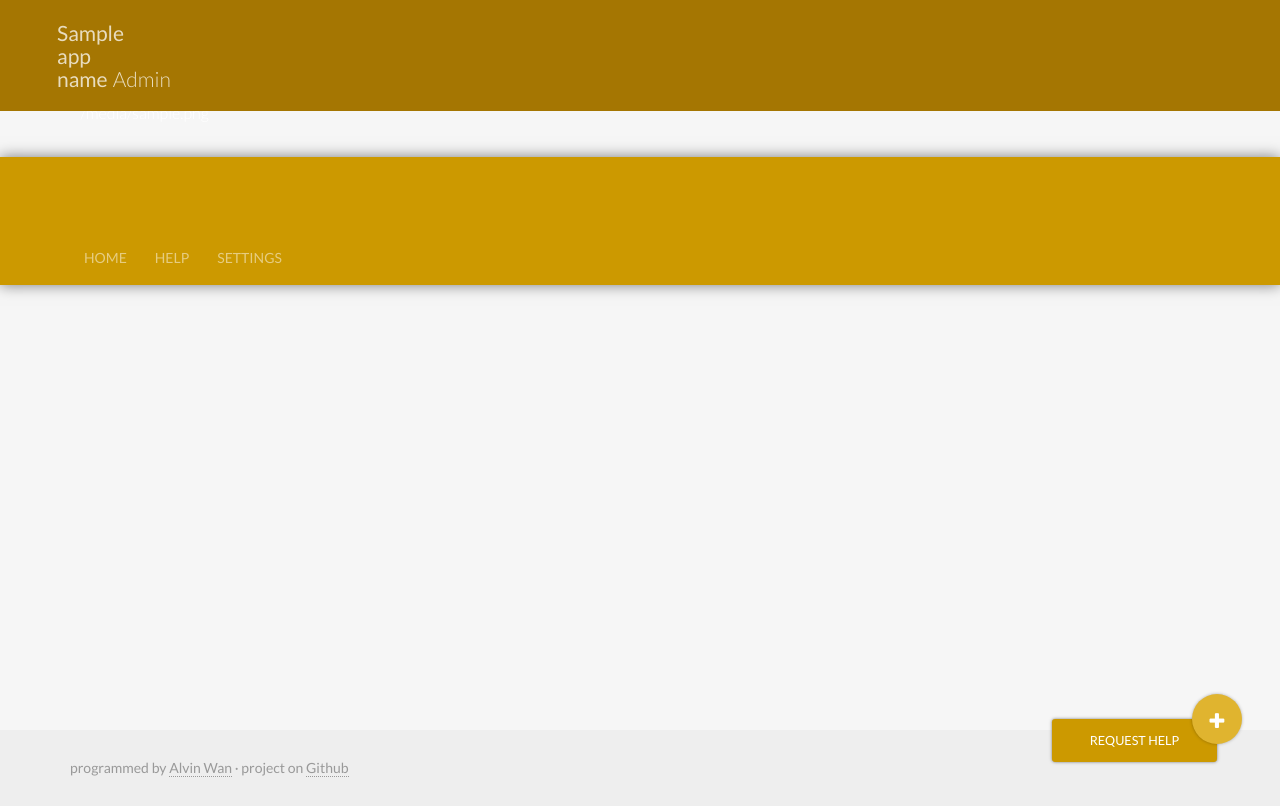
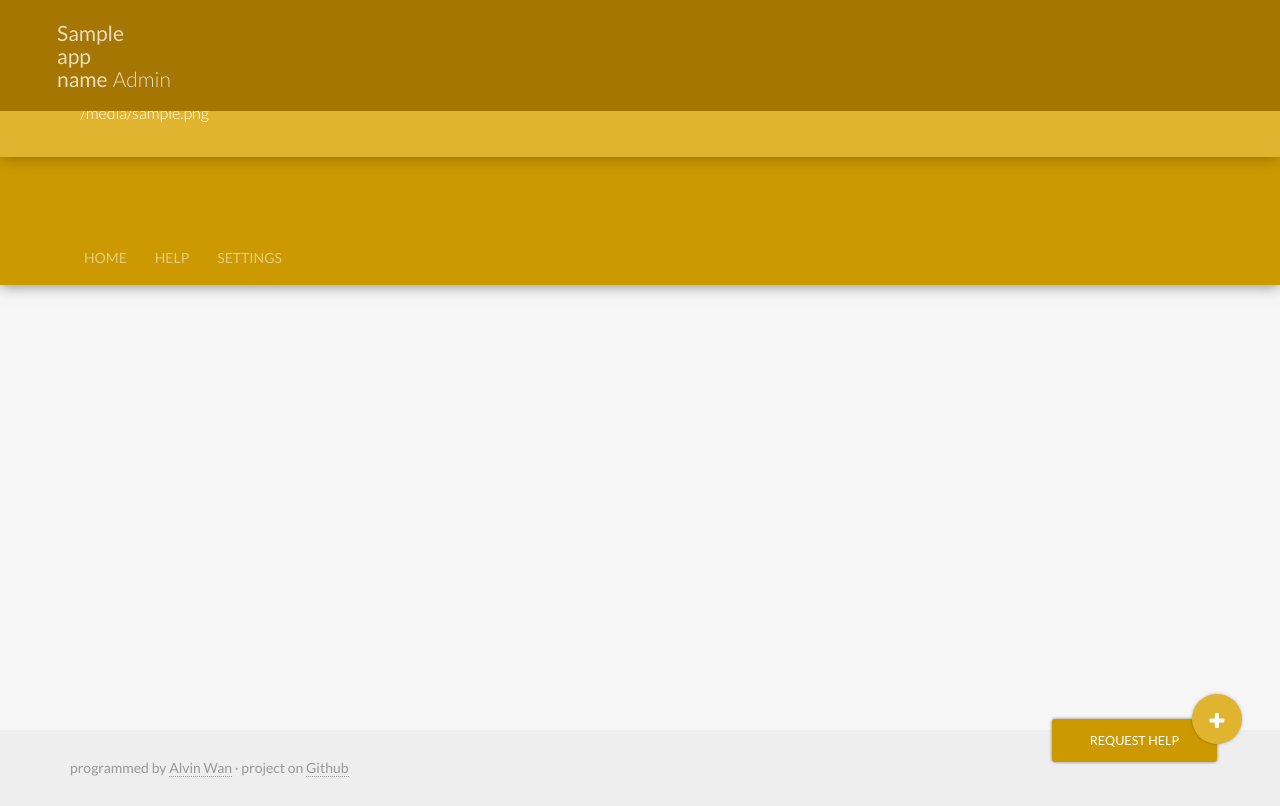
Before and after one commit to alvinwan/quupod, a Flask app: template queue/admin/templates/admin.html in a window 1280 px wide. Run offline with Flask 2, Linux system fonts and the light colour scheme; the template is opened without the code that fills it: most values are stand-ins (such as "Sample title", 1, 10 or a date in 2020); some libraries are stand-ins or nearby versions.

Commit message:
added correct color to banner

```diff
--- a/queue/static/style.css
+++ b/queue/static/style.css
@@ -379,10 +379,13 @@ footer.authorship {
     font-size:1.15em;
     font-weight:300;
     box-shadow:0 0 1em 0 rgba(0,0,0,0.3);
+    z-index:15;
   }
   .blue .banner {
     background-color:#599bb1;
-    z-index:15;
+  }
+  .gold .banner {
+    background-color:#e0b42f;
   }
 .mobile-action {
   position:fixed;
```
